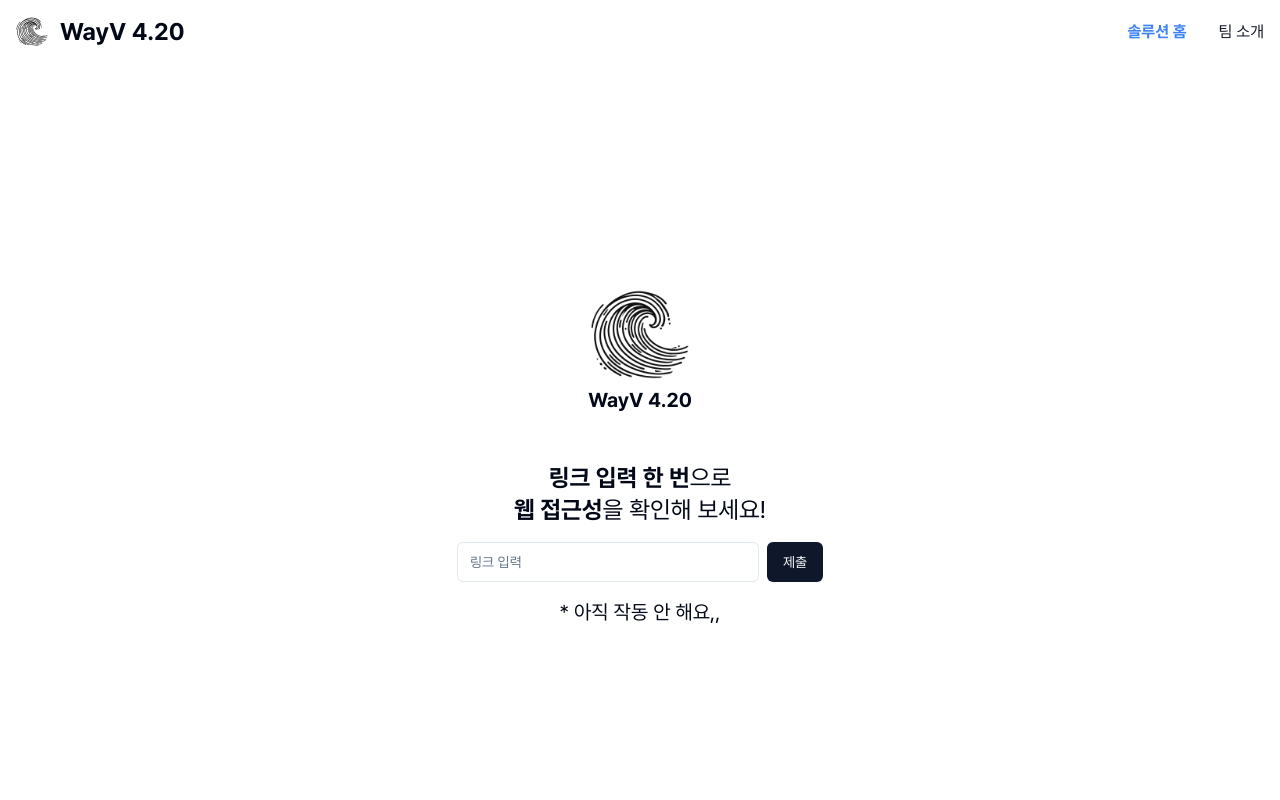
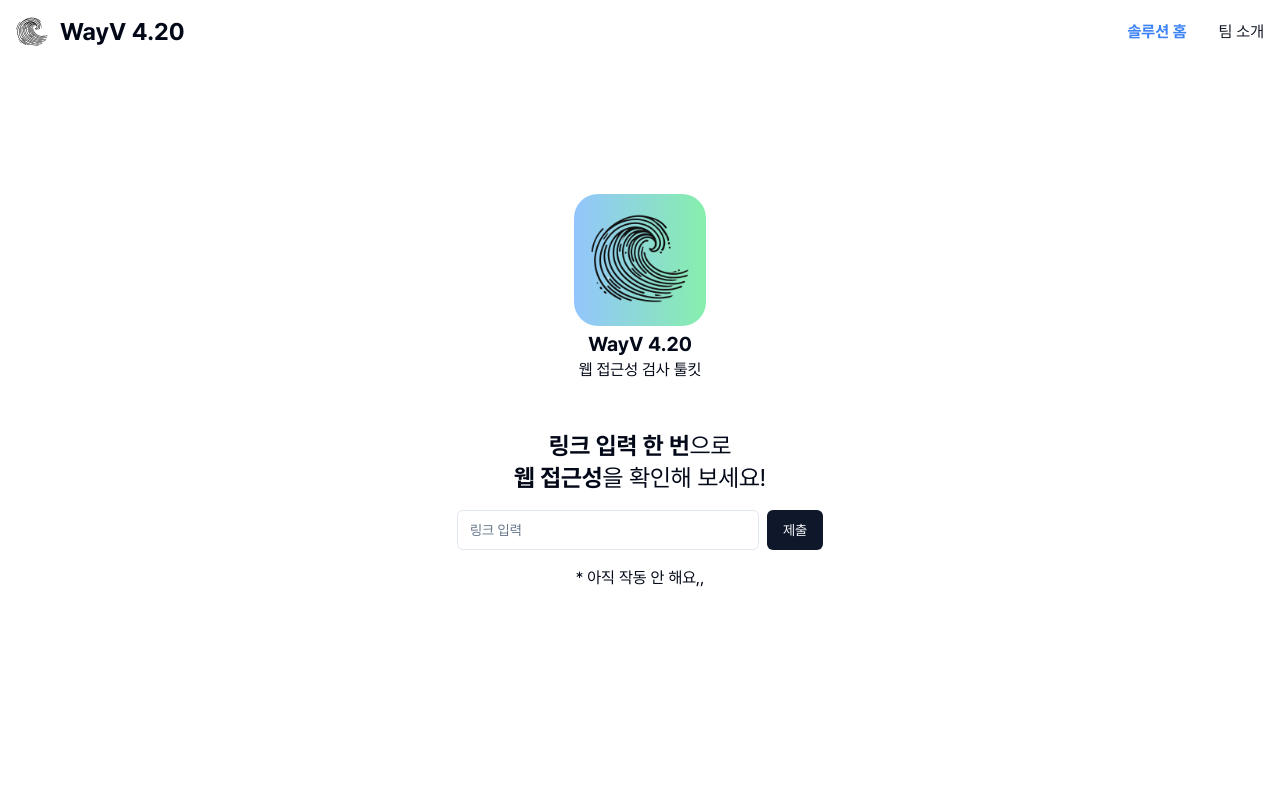
Before and after one commit to inqueue0979/WayV-FE, a Next.js app: page / in a window 1280 px wide. Shown: the top 800 px of the page. Built offline with nearby package versions, Linux system fonts and the light colour scheme.

Commit message:
Modified Design

```diff
--- a/src/app/components/Navbar.js
+++ b/src/app/components/Navbar.js
@@ -3,7 +3,7 @@ import Link from "next/link";
 
 export default function Navbar() {
     return (
-        <nav className="fixed top-0 left-0 right-0 bg-opacity-30 backdrop-blur-sm bg-white border-gray-200">
+        <nav className="fixed top-0 left-0 right-0 bg-opacity-60 backdrop-blur-sm bg-white border-gray-200">
         <div className="max-w-screen-xl flex flex-wrap items-center justify-between mx-auto p-4">
             <Link href="/" className="flex items-center space-x-3 rtl:space-x-reverse">
                 <img src="wayv.png" className="h-8" alt="WayV 로고" />
--- a/src/app/layout.js
+++ b/src/app/layout.js
@@ -11,7 +11,7 @@ export const metadata = {
 export default function RootLayout({ children }) {
   return (
     <html lang="en">
-      <body className=" mt-16">
+      <body className="">
         <Navbar />
         {children}
         <Footer />
--- a/src/app/page.js
+++ b/src/app/page.js
@@ -8,8 +8,11 @@ export default function Home() {
   return (
     <main className="flex items-center justify-center min-h-screen">
       <div className="flex flex-col items-center justify-center">
-        <Image src="/wayv.png" alt="WayV 로고" width={100} height={100} />
+        <div className="bg-gradient-to-r from-blue-300 to-green-300 p-4 rounded-3xl mb-1">
+          <Image src="/wayv.png" alt="WayV 로고" width={100} height={100} />
+        </div>
         <p className="Pretendard-Bold text-xl">WayV 4.20</p>
+        <p className="text-md">웹 접근성 검사 툴킷</p>
         <div className="mt-8">
           <h1 className="text-2xl m-4 text-center">
             <strong className="Pretendard-Bold">링크 입력 한 번</strong>으로<br />
@@ -21,7 +24,7 @@ export default function Home() {
           <Input id="Link" placeholder="링크 입력" />
           <Button type="submit">제출</Button>
         </div>
-        <h1 className="text-xl m-4 text-center">* 아직 작동 안 해요,,</h1>
+        <h1 className="text-md m-4 text-center">* 아직 작동 안 해요,,</h1>
       </div>
     </main>
   );
```
